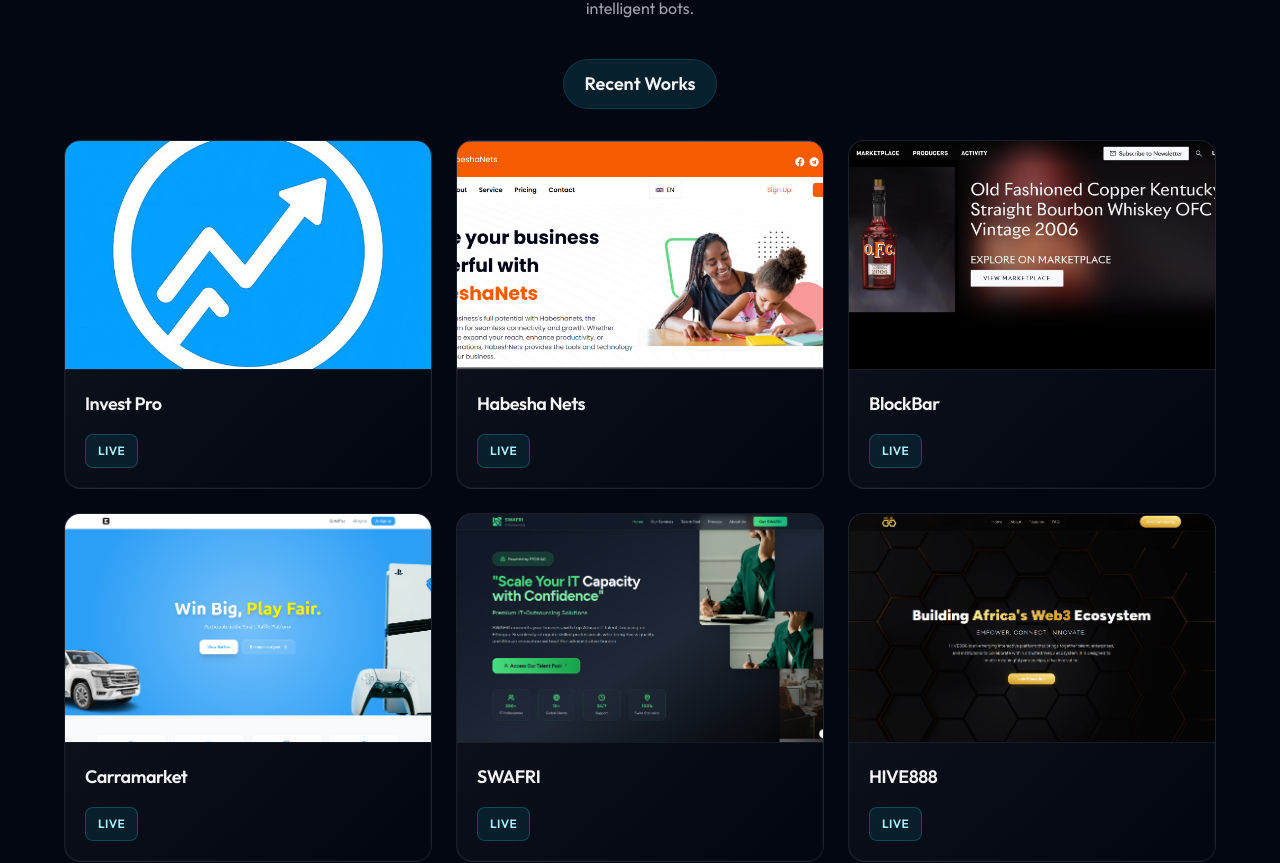
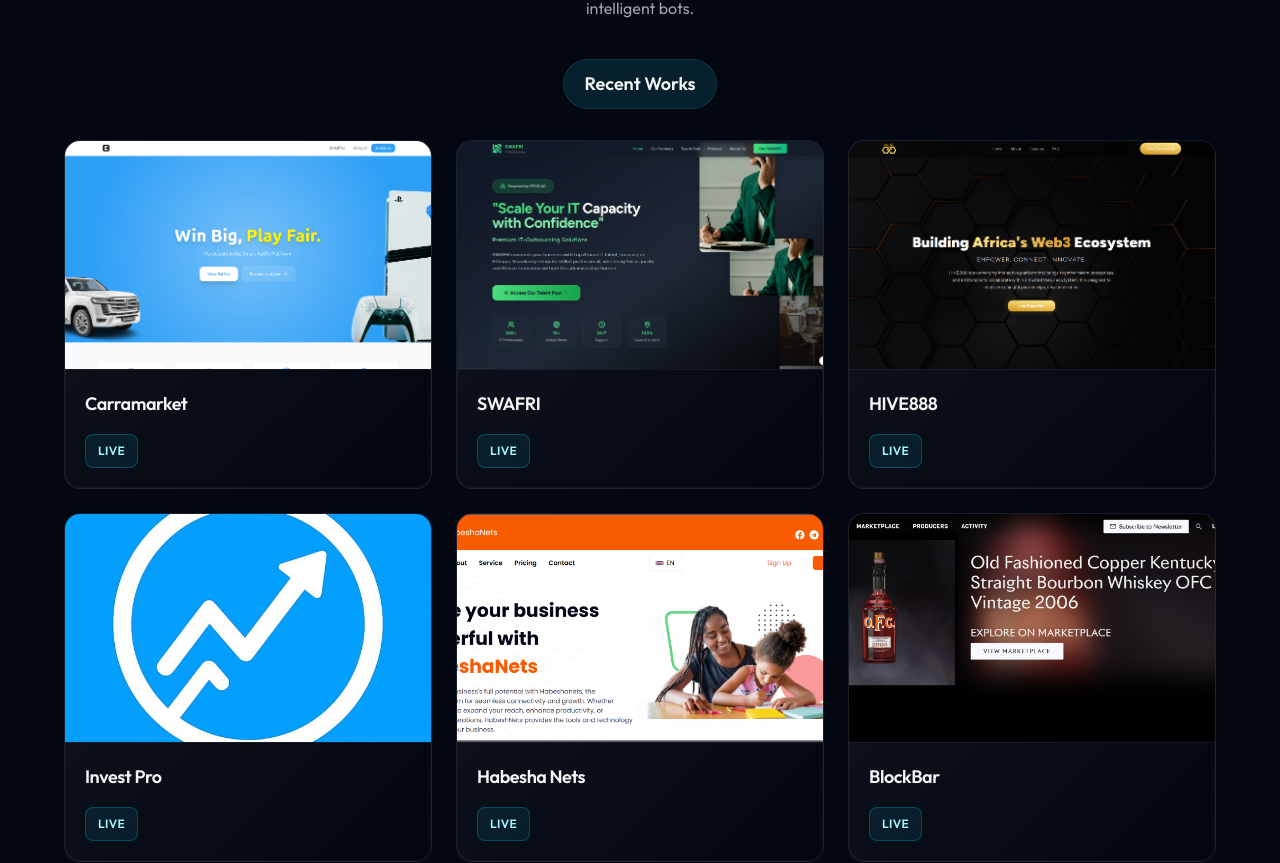
Before and after one commit to Million-art/portifolio-2, a Next.js app: page / in a window 1280 px wide. Shown: the part 3657-4520 px from the top of the page. Built offline with nearby package versions, Linux system fonts and the light colour scheme.

Commit message:
update  portfolio

```diff
--- a/components/portifolio-content/Web.tsx
+++ b/components/portifolio-content/Web.tsx
@@ -22,6 +22,25 @@
 // Array of card data
 const cards: Card[] = [
 
+
+    {
+        image: carramarket,
+        name: 'Carramarket',
+        git: '',
+        web: 'https://carramarket.com/'
+    },
+    {
+        image: sewafri,
+        name: 'SWAFRI',
+        git: '',
+        web: 'https://swafri.com/'
+    },
+    {
+        image: hive888,
+        name: 'HIVE888',
+        git: '',
+        web: 'https://hive888.org/'
+    },
     {
         image: investpro,
         name: 'Invest  Pro',
@@ -39,24 +58,6 @@
         name: 'BlockBar',
         git:'',
         web: 'https://blockbar.com'
-    },
-    {
-        image: carramarket,
-        name: 'Carramarket',
-        git: '',
-        web: 'https://carramarket.com/'
-    },
-    {
-        image: sewafri,
-        name: 'SWAFRI',
-        git: '',
-        web: 'https://swafri.com/'
-    },
-    {
-        image: hive888,
-        name: 'HIVE888',
-        git: '',
-        web: 'https://hive888.org/'
     },
     {
         image: mrb,
```
Also changed, not shown: components/Portifolio.tsx (+1 -9 lines).
